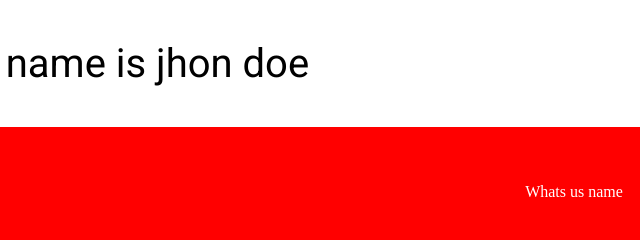
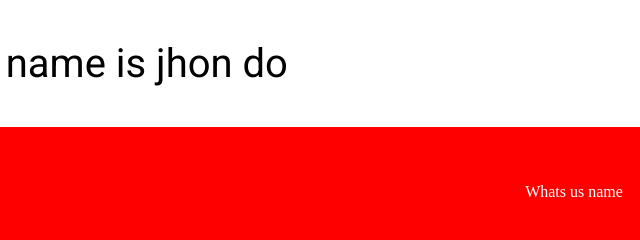
Before and after one commit to 47karimasif/css-lessons, a plain HTML site: page index.html in a window 1280 px wide. Shown: the top 240 px of the page, 66-706 px from the left. Drawn offline with Linux system fonts and the light colour scheme.

Commit message:
initial changes

```diff
--- a/index.html
+++ b/index.html
@@ -22,9 +22,7 @@
     </style>
   </head>
   <body>
-    <p style="font-size: 40px" class="title" id="heading">
-      My name is jhon doe
-    </p>
+    <p style="font-size: 40px" class="title" id="heading">My name is jhon do</p>
     <div class="ptag">
       <p id="p1">Whats us name</p>
     </div>
```
